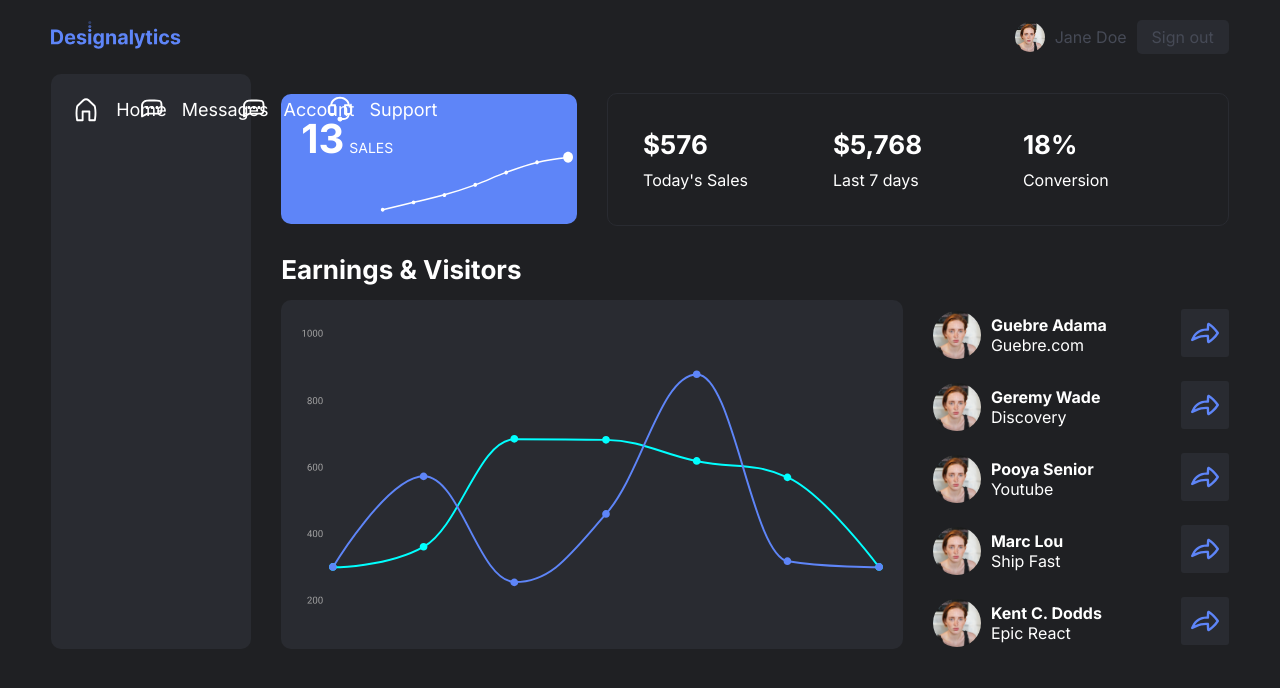
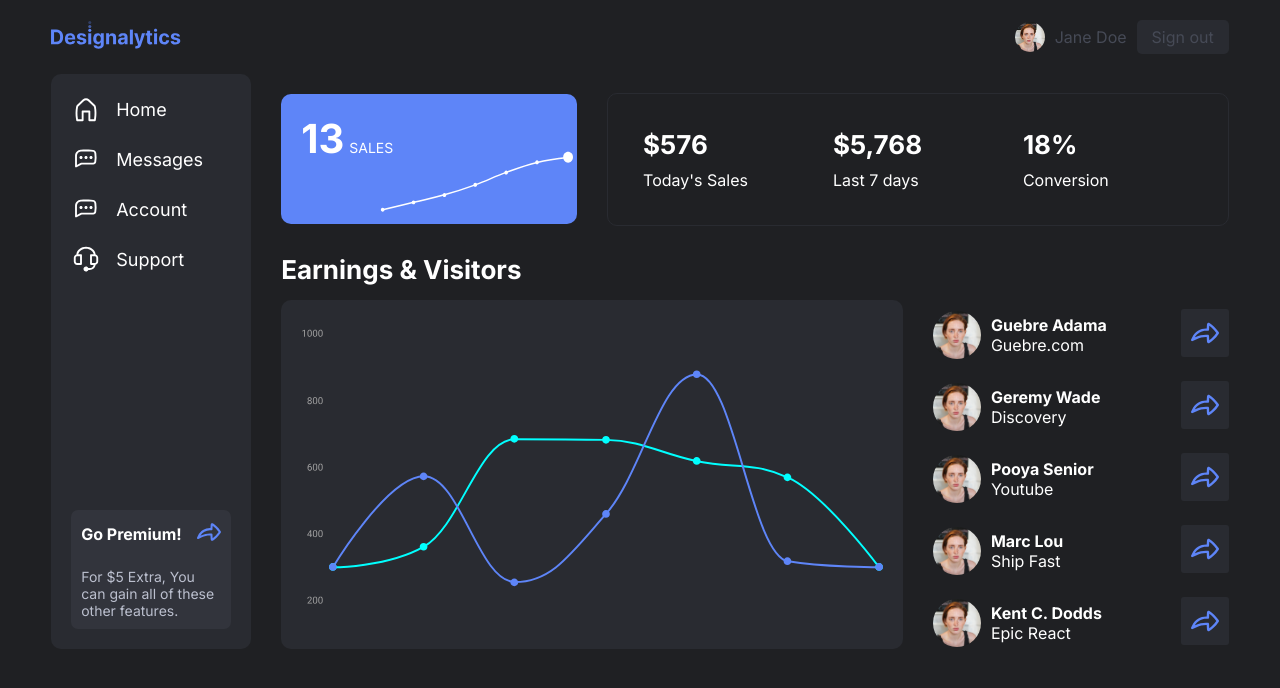
Before and after one commit to adamsJS23/design-analytic, a website: page index.html in a window 1280 px wide. Drawn offline with nearby package versions, Linux system fonts and the light colour scheme; files that its build step writes are made by us from their sources.

Commit message:
Added media query for desktop screens

```diff
--- a/sass/_sidebar.scss
+++ b/sass/_sidebar.scss
@@ -87,3 +87,45 @@
   }
 
 }
+
+@media only screen and (min-width:64em){
+  .sidebar{
+
+  }
+
+  .nav__list{
+    flex-direction: column;
+    align-items: flex-start;
+    gap: 2rem;
+  }
+
+  .premium{
+    display: block;
+    background-color: #32343C;
+    color: #fff;
+    margin-top: auto;
+    padding: 1rem;
+    border-radius: 7px;
+  }
+
+  .premium header{
+    display: flex;
+    justify-content: space-between;
+    align-items: center;
+    margin-bottom: 2rem;
+  }
+
+  .premium__heading{
+    font-size: 1.6rem;
+  }
+
+  .premium__text{
+    font-size: 1.4rem;
+    color: #bbbfce;
+  }
+
+  .premium__icon{
+    width: 24px;
+    height: 24px;
+  }
+}
```
